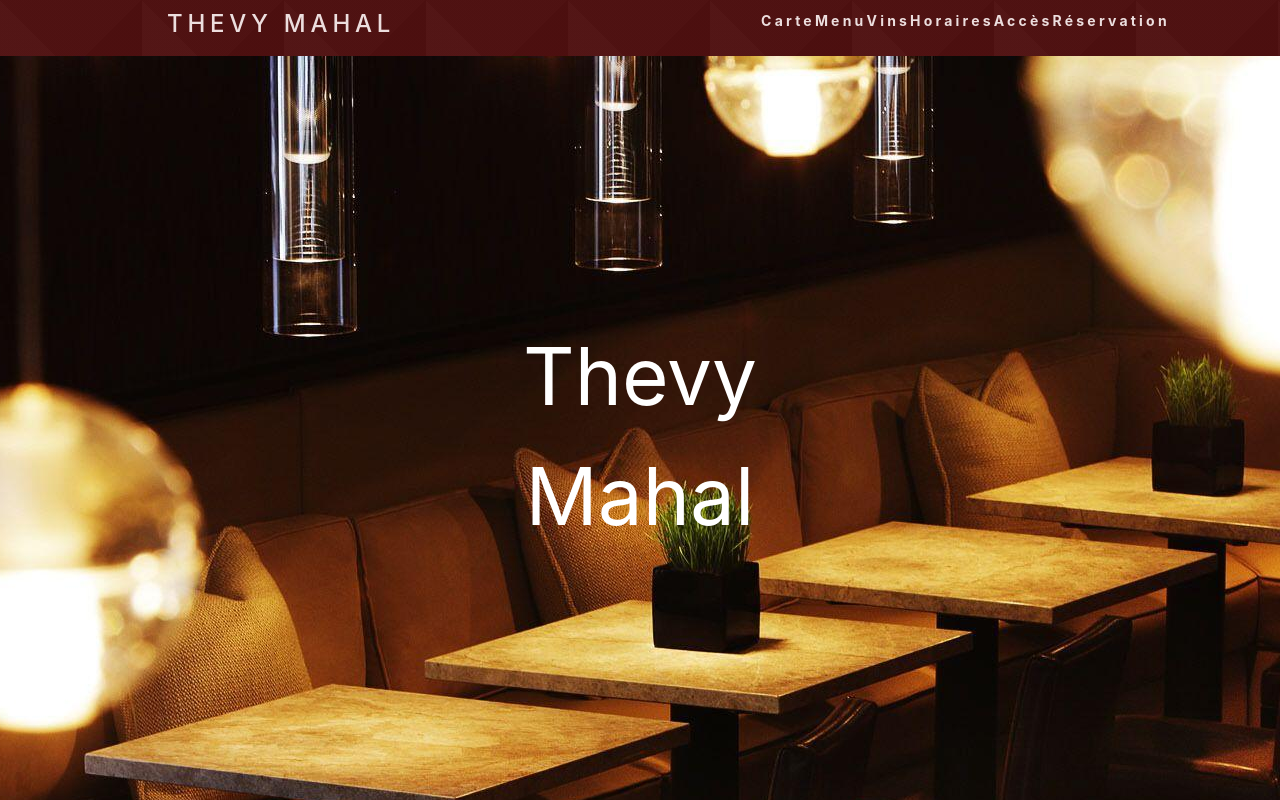
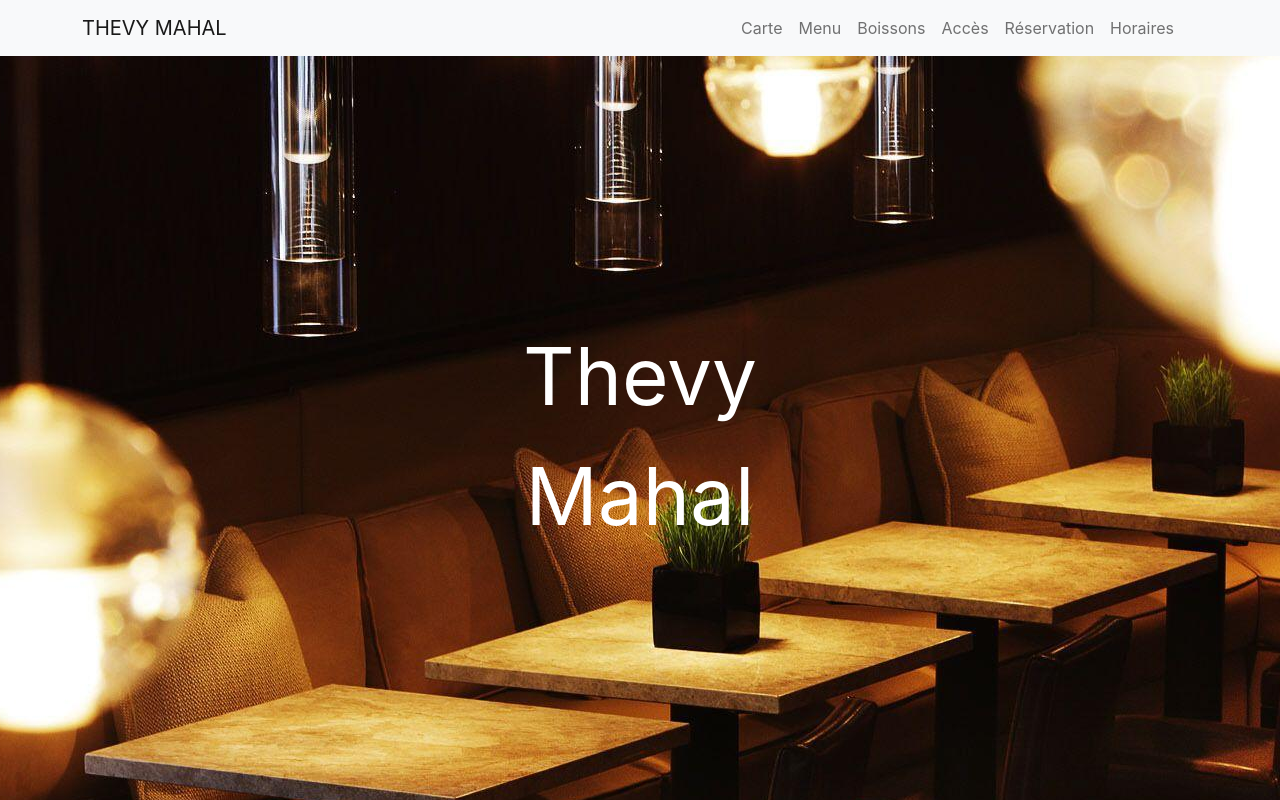
Before and after one commit to aksmr/thevy-mahal, a React (Create React App) app: page / in a window 1280 px wide. Shown: the top 800 px of the page. Built offline with nearby package versions, Linux system fonts and the light colour scheme; a web font is replaced by a local one.

Commit message:
New Navbar

```diff
--- a/public/index.html
+++ b/public/index.html
@@ -16,6 +16,7 @@
 		<link rel="manifest" href="icons/site.webmanifest">
 
 		<link href="https://cdn.jsdelivr.net/npm/bootstrap@5.2.0-beta1/dist/css/bootstrap.min.css" rel="stylesheet" integrity="sha384-0evHe/X+R7YkIZDRvuzKMRqM+OrBnVFBL6DOitfPri4tjfHxaWutUpFmBp4vmVor" crossorigin="anonymous">
+		<link href="https://cdn.jsdelivr.net/npm/bootstrap@5.2.0-beta1/dist/css/bootstrap.min.css" rel="stylesheet">
 		<script src="https://cdn.jsdelivr.net/npm/@popperjs/core@2.11.5/dist/umd/popper.min.js" integrity="sha384-Xe+8cL9oJa6tN/veChSP7q+mnSPaj5Bcu9mPX5F5xIGE0DVittaqT5lorf0EI7Vk" crossorigin="anonymous"></script>
 		<script src="https://cdn.jsdelivr.net/npm/bootstrap@5.2.0-beta1/dist/js/bootstrap.min.js" integrity="sha384-kjU+l4N0Yf4ZOJErLsIcvOU2qSb74wXpOhqTvwVx3OElZRweTnQ6d31fXEoRD1Jy" crossorigin="anonymous"></script>
 
--- a/src/Components/Horaires/Horaires.js
+++ b/src/Components/Horaires/Horaires.js
@@ -1,14 +1,16 @@
 import './Horaires.css'
 
 export const Horaires = () => {
-    return(
+    return (
         <div className="horairesParent" id="horaires">
             <h1>
-                Nos<br/>
+                Nos
+                <br />
                 <strong>Horaires d'ouverture</strong>
             </h1>
-            <br/>
+            <br />
             <table>
+                <tbody>
                     <tr>
                         <th>Lundi</th>
                         <td>11:00 - 15:00</td>
@@ -37,6 +39,7 @@ export const Horaires = () => {
                         <th>Dimanche</th>
                         <td>Fermé</td>
                     </tr>
+                </tbody>
             </table>
         </div>
     );
--- a/src/Components/Map.js
+++ b/src/Components/Map.js
@@ -25,7 +25,7 @@ export const Map = () => {
 
     const mapNotVisible =
     <div style={styles.child}>
-        <button type="button" class="btn btn-danger" onClick={handleClick}>Afficher la carte</button>
+        <button type="button" className="btn btn-danger" onClick={handleClick}>Afficher la carte</button>
         <div><em>Votre adresse IP sera envoyée à Google Maps.</em></div>
     </div>;
 
--- a/src/Components/Navbar/Navbar.js
+++ b/src/Components/Navbar/Navbar.js
@@ -1,22 +1,72 @@
-import './Navbar.css'
+// import './Navbar.css'
 
-const listPages = ["Carte", "Menu", "Vins", "Horaires", "Accès", "Réservation"];
-const stringToURL = (str_) => { return(str_.normalize("NFD").replace(/[\u0300-\u036f]/g, "").toLowerCase()); }
+const listPages = ["Carte", "Menu", "Boissons", "Accès", "Réservation", "Horaires"];
+const stringToURL = (str_) => { return (str_.normalize("NFD").replace(/[\u0300-\u036f]/g, "").toLowerCase()); }
 
 export const Navbar = () => {
-    return(
-        <nav>
-            <div className="logo">
-                <h4>{`Thevy Mahal`.toUpperCase()}</h4>
-            </div>
+    // return(
+    //     <nav>
+    //         <div className="logo">
+    //             <h4>{`Thevy Mahal`.toUpperCase()}</h4>
+    //         </div>
 
-            <ul className='nav-links'>
-                {listPages.map((page) => (
-                    <li key={page}>
-                        <a href={`#${stringToURL(page)}`}>{page}</a>
-                    </li>
-                ))}
-            </ul>
-        </nav>
+    //         <ul className='nav-links'>
+    //             {listPages.map((page) => (
+    //                 <li key={page}>
+    //                     <a href={`#${stringToURL(page)}`}>{page}</a>
+    //                 </li>
+    //             ))}
+    //         </ul>
+    //     </nav>
+    // );
+
+
+    return (
+        <>
+            <nav className="navbar navbar-expand-md bg-light sticky-top">
+                <div className="container-md">
+                    <a className="navbar-brand" href="/">
+                        {`Thevy Mahal`.toUpperCase()}
+                    </a>
+                    <button
+                        className="navbar-toggler"
+                        type="button"
+                        data-bs-toggle="offcanvas"
+                        data-bs-target="#offcanvasNavbar"
+                        aria-controls="offcanvasNavbar"
+                    >
+                        <span className="navbar-toggler-icon"></span>
+                    </button>
+                    <div
+                        className="offcanvas offcanvas-end"
+                        tabIndex="-1"
+                        id="offcanvasNavbar"
+                        aria-labelledby="offcanvasNavbarLabel"
+                    >
+                        <div className="offcanvas-header">
+                            <h5 className="offcanvas-title" id="offcanvasNavbarLabel">
+                                {`Thevy Mahal`.toUpperCase()}
+                            </h5>
+                            <button
+                                type="button"
+                                className="btn-close"
+                                data-bs-dismiss="offcanvas"
+                                aria-label="Close"
+                            ></button>
+                        </div>
+                        <div className="offcanvas-body">
+                            <ul className="navbar-nav justify-content-end flex-grow-1 pe-3">
+                            {listPages.map((page) => (
+                                <li className="nav-item" key={page}>
+                                    <a className="nav-link" aria-current="page" href={`#${stringToURL(page)}`}>{page}</a>
+                                </li>
+                            ))}
+                            </ul>
+                        </div>
+                    </div>
+                </div>
+            </nav>
+            <script src="https://cdn.jsdelivr.net/npm/bootstrap@5.2.0-beta1/dist/js/bootstrap.bundle.min.js"></script>
+        </>
     );
 }
```
Lines whose indentation alone changed are shown as unchanged.
